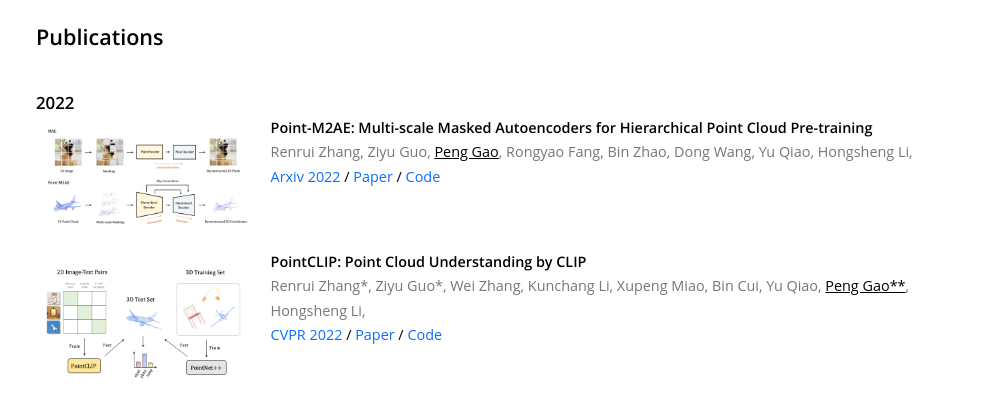
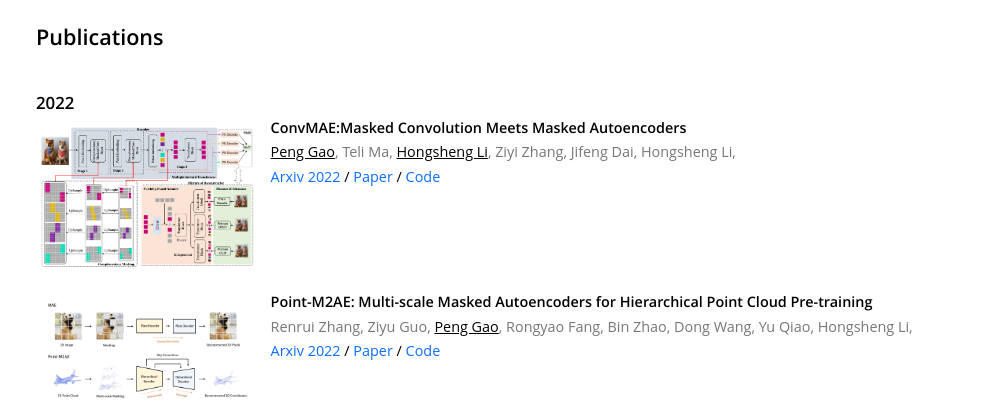
Before and after one commit to gaopengpjlab/gaopengpjlab1.github.io, a plain HTML site: page index.html in a window 1280 px wide. Shown: the part 1027-1428 px from the top of the page, without its empty margins (134-1122 px from the left). Drawn offline with Linux system fonts and the light colour scheme; a script that the page names is missing; a web font is replaced by a local one.

Commit message:
Update index.html

```diff
--- a/index.html
+++ b/index.html
@@ -91,6 +91,30 @@
               <h3 style="margin-bottom:0em">
                 2022
               </h3>
+
+
+
+            </div>
+             <div class="publication">
+              <div class="img"><img class="img_responsive" src="./imgs/convmae.png" alt="autoassign"></div>
+              <div class="text">
+                <div class="title">ConvMAE:Masked Convolution Meets Masked Autoencoders</div>
+                <div class="authors">
+                  <span class="author jw">Peng Gao</span>,
+                  <span class="author">Teli Ma</span>,
+                  <span class="author jw">Hongsheng Li</span>,
+                  <span class="author">Ziyi Zhang</span>,
+                  <span class="author">Jifeng Dai</span>,
+                  <span class="author">Hongsheng Li</span>,
+                </div>
+                <div>
+                  <span class="venue">Arxiv 2022</span> /
+                  <span class="tag"><a href="https://arxiv.org/pdf/2205.03892.pdf">Paper</a></span> /
+                  <span class="tag"><a href="https://github.com/Alpha-VL/ConvMAE">Code</a></span>
+                </div>
+                <br>
+              </div>
+            </div>
 
 
 
```
